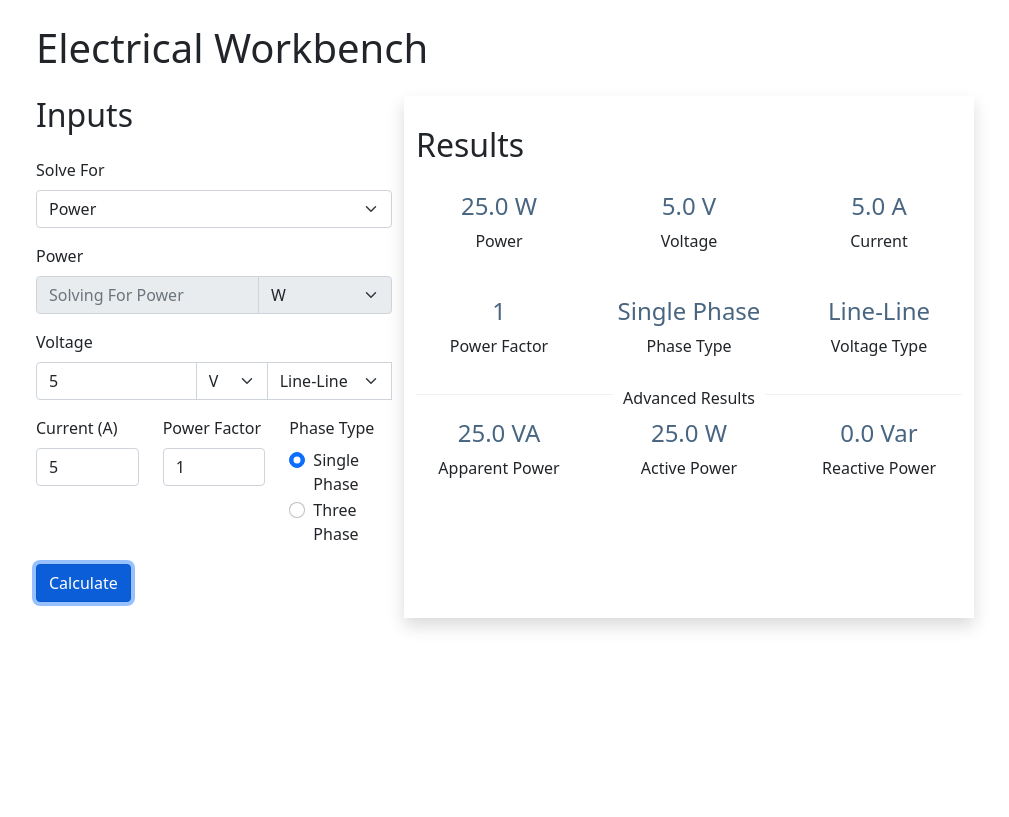
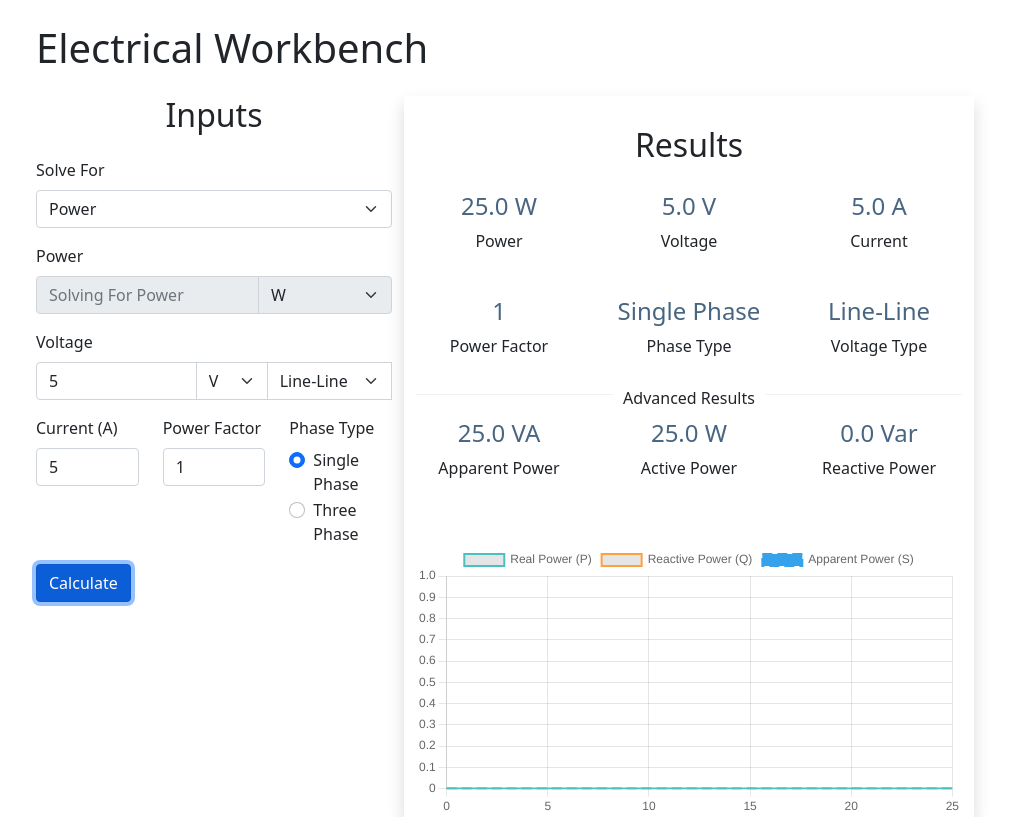
Before and after one commit to captainku/ElectricalWorkbench, a plain HTML site: page index.html in a window 1280 px wide. Both pictures are taken after typing "5", "5" into the empty fields and a click on the button "Calculate". Shown: the whole page, without its empty margins (46-1055 px from the left). Drawn offline with nearby package versions, Linux system fonts and the light colour scheme.

Commit message:
Added Chart JS
Added chart JS function and some CSS formating

```diff
--- a/calculator.js
+++ b/calculator.js
@@ -91,6 +91,8 @@ function calculateResults() {
     document.getElementById('resultPowerActive').textContent = powerResult.toFixed(1) + " " + powerResultUnit;
     document.getElementById('resultPowerReactive').textContent = powerQ.toFixed(1) + " " + powerReactiveResultUnit;
 
+        //draw chart
+        updateChart(powerResult, powerQ, powerS);
 
 
 }
@@ -170,3 +172,72 @@ function validateInput(inputElement, warningElementId) {
         warningElement.style.display = 'none';
     }
 }
+
+
+
+function updateChart(realPower, reactivePower, apparentPower) {
+    var ctx = document.getElementById('myChart').getContext('2d');
+    if (window.myPowerTriangleChart) {
+        window.myPowerTriangleChart.destroy(); // Destroy the old chart instance if exists
+    }
+    window.myPowerTriangleChart = new Chart(ctx, {
+        type: 'scatter', // Use scatter chart for plotting individual points
+        data: {
+            datasets: [{
+                label: 'Real Power (P)',
+                data: [
+                    {x: 0, y: 0}, // Origin
+                    {x: realPower, y: 0} // End of Real Power (P) on x-axis
+                ],
+                borderColor: 'rgba(75, 192, 192, 1)', // Set Real Power line color
+                borderWidth: 2,
+                showLine: true,
+                fill: false
+            },
+            {
+                label: 'Reactive Power (Q)',
+                data: [
+                    {x: realPower, y: 0}, // Start from end of Real Power
+                    {x: realPower, y: reactivePower} // End of Reactive Power (Q)
+                ],
+                borderColor: 'rgba(255, 159, 64, 1)', // Set Reactive Power line color
+                borderWidth: 2,
+                showLine: true,
+                fill: false
+            },
+            {
+                label: 'Apparent Power (S)',
+                data: [
+                    {x: 0, y: 0}, // Origin
+                    {x: realPower, y: reactivePower} // Tip of the triangle representing apparent power
+                ],
+                backgroundColor: 'rgba(54, 162, 235, 1)',
+                borderColor: 'rgba(54, 162, 235, 1)',
+                borderWidth: 2,
+                showLine: true,
+                fill: false,
+                borderDash: [10,5] // Optional: Makes the hypotenuse a dashed line
+            }]
+        },
+        options: {
+            scales: {
+                x: {
+                    type: 'linear',
+                    position: 'bottom',
+                    beginAtZero: true
+                },
+                y: {
+                    beginAtZero: true
+                }
+            },
+            elements: {
+                point:{
+                    radius: 0 // Hide data points for a cleaner look
+                }
+            }
+        }
+    });
+}
+
+// Example usage, call this function with actual values after calculation
+// updateChart(powerResult, powerQ, powerS);
--- a/index.html
+++ b/index.html
@@ -6,6 +6,7 @@
     <title>Input Form Example</title>
     <link href="https://cdn.jsdelivr.net/npm/bootstrap@5.1.3/dist/css/bootstrap.min.css" rel="stylesheet">
     <link href="styles.css" rel="stylesheet">
+    <script src="https://cdn.jsdelivr.net/npm/chart.js"></script>
 </head>
 <body>
 
@@ -15,7 +16,7 @@
 
         <!-- Input Column -->
         <div class="col-md-4">
-            <h2 class="mb-4">Inputs</h2>
+            <h2 class="mb-4 text-center">Inputs</h2>
             <form>
                 <!-- Solve For Dropdown -->
                 <div class="mb-3">
@@ -115,7 +116,7 @@
         </div>
 <!-- Results Column -->
 <div class="col-md-6 shadow"  id="resultsSection">
-    <h2 class="mb-4">Results</h2>
+    <h2 class="mb-4 text-center">Results</h2>
     <div class="row g-4 text-center">
         <!-- Power Result -->
         <div class="col-md-4">
@@ -178,6 +179,10 @@
             </div>
 
         </div>
+        <div id="chartContainer" class="text-center mt-5">
+            <canvas id="myChart"></canvas>
+        </div>
+
 </div>
 
 
```
